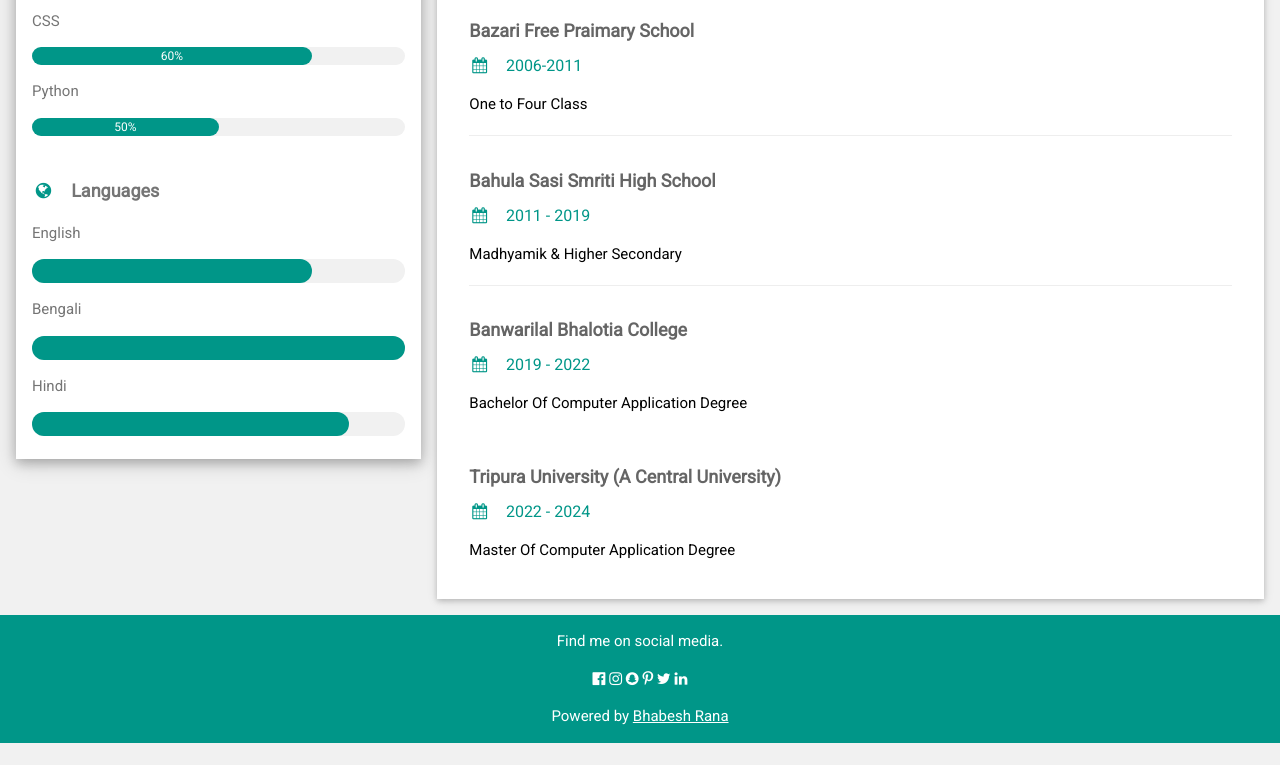
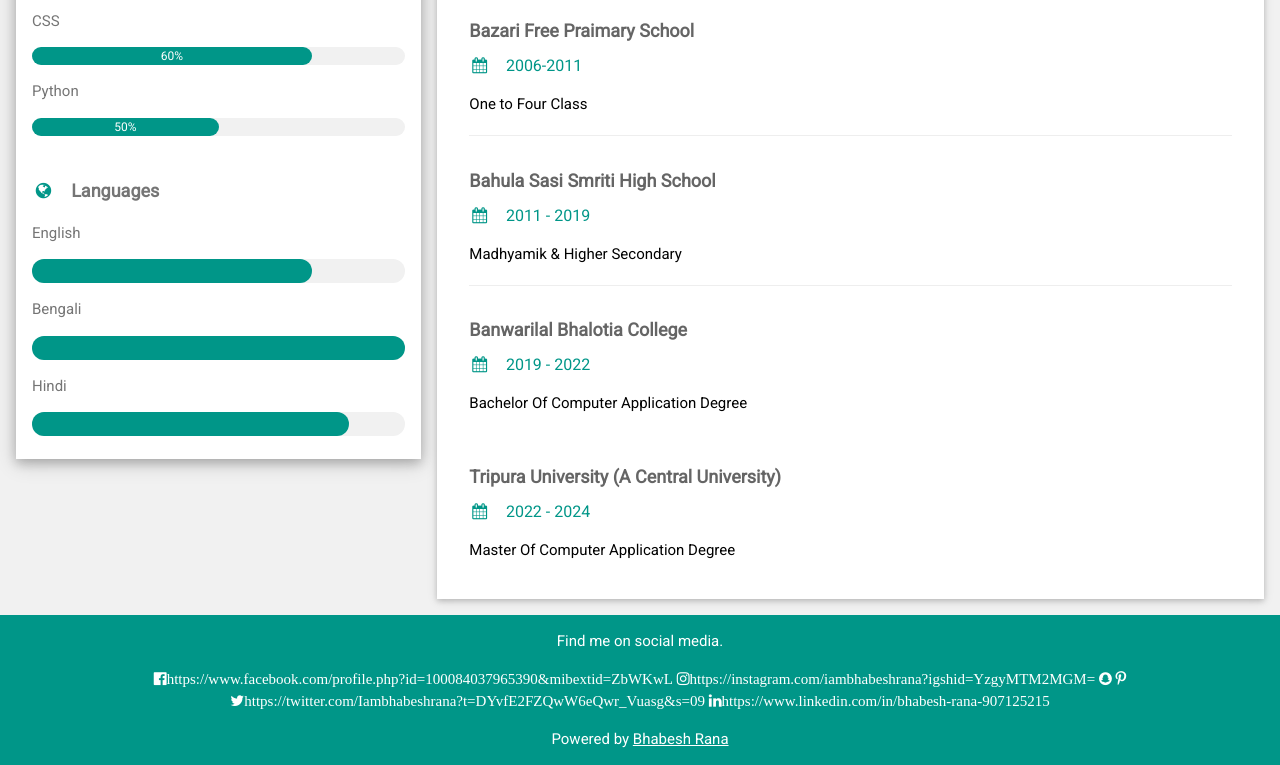
Before and after one commit to bhabesh955/bhabesh.github.io, a plain HTML site: page resume.html in a window 1280 px wide. Shown: the part 688-1453 px from the top of the page. Before the commit the page ends 1431 px from the top, so only its background shows below. Drawn offline with nearby package versions, Linux system fonts and the light colour scheme.

Commit message:
Update resume.html

```diff
--- a/resume.html
+++ b/resume.html
@@ -140,12 +140,12 @@ html,body,h1,h2,h3,h4,h5,h6 {font-family: "Roboto", sans-serif}
 
 <footer class="w3-container w3-teal w3-center w3-margin-top">
   <p>Find me on social media.</p>
-  <i class="fa fa-facebook-official w3-hover-opacity"></i>
-  <i class="fa fa-instagram w3-hover-opacity"></i>
+  <i class="fa fa-facebook-official w3-hover-opacity">https://www.facebook.com/profile.php?id=100084037965390&mibextid=ZbWKwL</i>
+  <i class="fa fa-instagram w3-hover-opacity">https://instagram.com/iambhabeshrana?igshid=YzgyMTM2MGM=</i>
   <i class="fa fa-snapchat w3-hover-opacity"></i>
   <i class="fa fa-pinterest-p w3-hover-opacity"></i>
-  <i class="fa fa-twitter w3-hover-opacity"></i>
-  <i class="fa fa-linkedin w3-hover-opacity"></i>
+  <i class="fa fa-twitter w3-hover-opacity">https://twitter.com/Iambhabeshrana?t=DYvfE2FZQwW6eQwr_Vuasg&s=09</i>
+  <i class="fa fa-linkedin w3-hover-opacity">https://www.linkedin.com/in/bhabesh-rana-907125215</i>
   <p>Powered by <a href="#" target="_blank">Bhabesh Rana</a></p>
 </footer>
 
```
